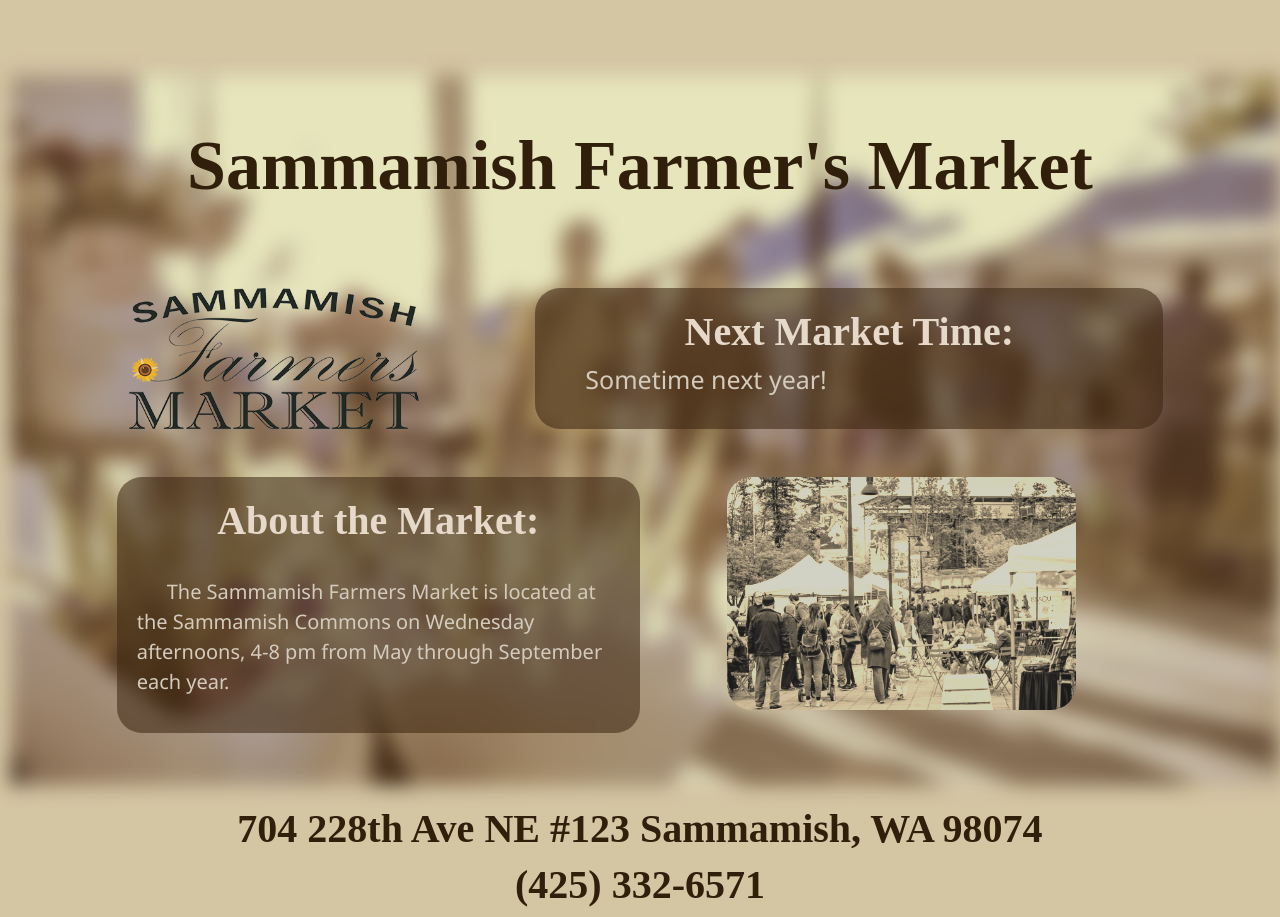
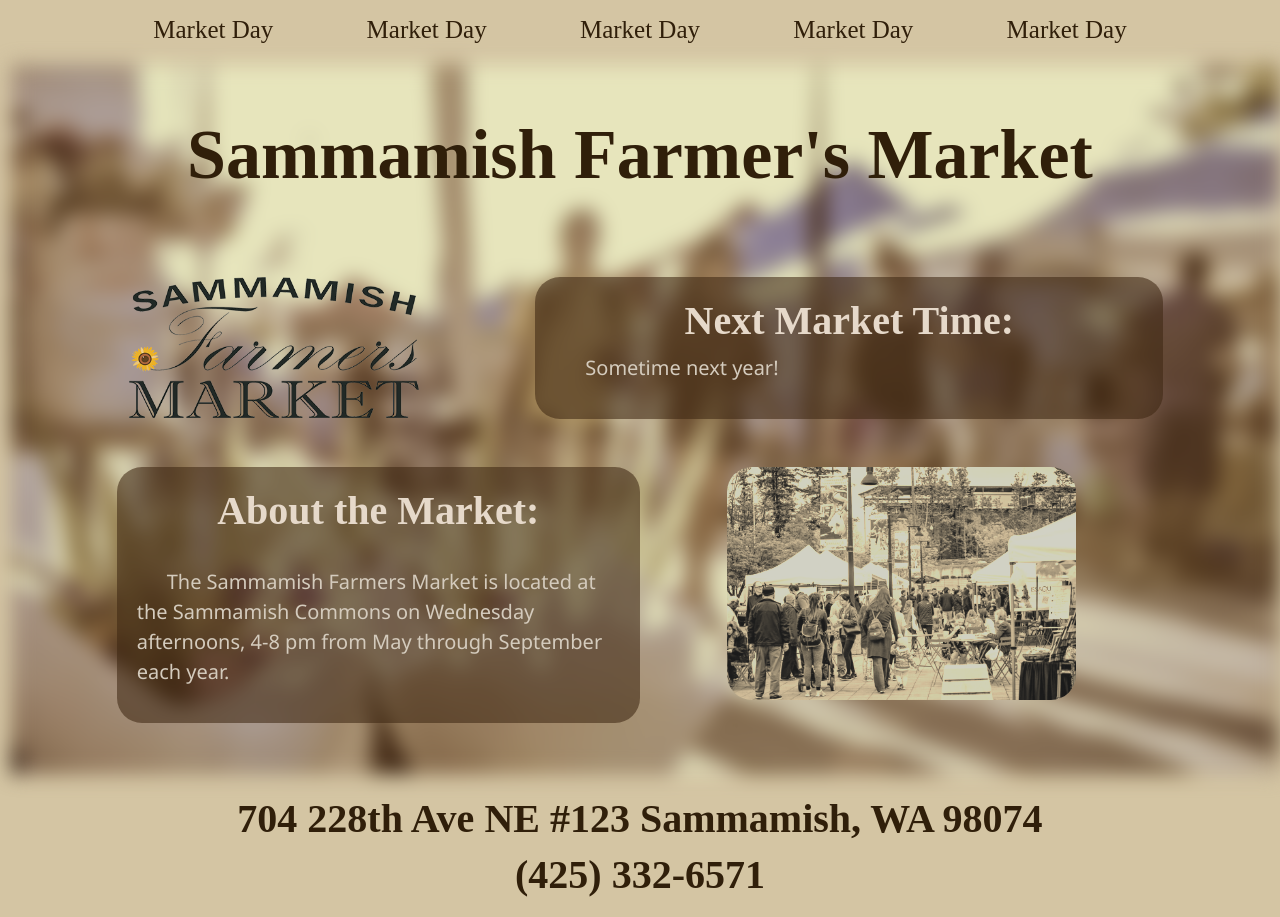
Before and after one commit to yl-2010/sammamish_farmers_market_final, a plain HTML site: page index.html in a window 1280 px wide. Drawn offline with nearby package versions, Linux system fonts and the light colour scheme; a web font is replaced by a local one.

Commit message:
Navbar outline.

```diff
--- a/css/style.css
+++ b/css/style.css
@@ -11,7 +11,7 @@
 }
 
 .first {
-    margin-top: 60px;
+    margin-top: 25px;
 }
 
 h1 {
@@ -33,13 +33,12 @@
 }
 
 h3 {
-    font-family: 'Segoe UI', Tahoma, Geneva, Verdana, sans-serif;
+    font-family: "latienne-pro", serif;
     font-weight: 100;
     font-style: normal;
-    color: rgb(212, 203, 189);
+    color: rgb(48, 31, 10);
     text-align: left;
     font-size: 25px;
-    text-indent: 30px;
 }
 
 
@@ -90,3 +89,26 @@
 .logo:hover {
     filter: hue-rotate(340deg);
 }
+
+
+
+
+.navbox {
+    display: block;
+    justify-content: center;
+    align-content: center;
+    padding: 15px;
+    height: 40px;
+}
+
+.navtext {
+    color: (48, 31, 10);
+    text-align: center;
+    transition: 0.3s;
+    justify-self: center;
+    display: block;
+}
+
+.navtext:hover {
+    color: green;
+}
--- a/index.html
+++ b/index.html
@@ -24,7 +24,33 @@
             <div class="col-md-1"></div>
 
             <div class="col-md-2">
-                <p></p>
+                <div class="navbox">
+                    <h3 class="navtext">Market Day</h3>
+                </div>
+            </div>
+
+            <div class="col-md-2">
+                <div class="navbox">
+                    <h3 class="navtext">Market Day</h3>
+                </div>
+            </div>
+
+            <div class="col-md-2">
+                <div class="navbox">
+                    <h3 class="navtext">Market Day</h3>
+                </div>
+            </div>
+
+            <div class="col-md-2">
+                <div class="navbox">
+                    <h3 class="navtext">Market Day</h3>
+                </div>
+            </div>
+
+            <div class="col-md-2">
+                <div class="navbox">
+                    <h3 class="navtext">Market Day</h3>
+                </div>
             </div>
 
             <div class="col-md-1"></div>
@@ -63,7 +89,7 @@
                         <div class="col-md-6 box">
 
                             <h2>Next Market Time:</h2>
-                            <h3>Sometime next year!</h3>
+                            <p>Sometime next year!</p>
                         </div>
 
                         <div class="col-md-1"></div>
```
